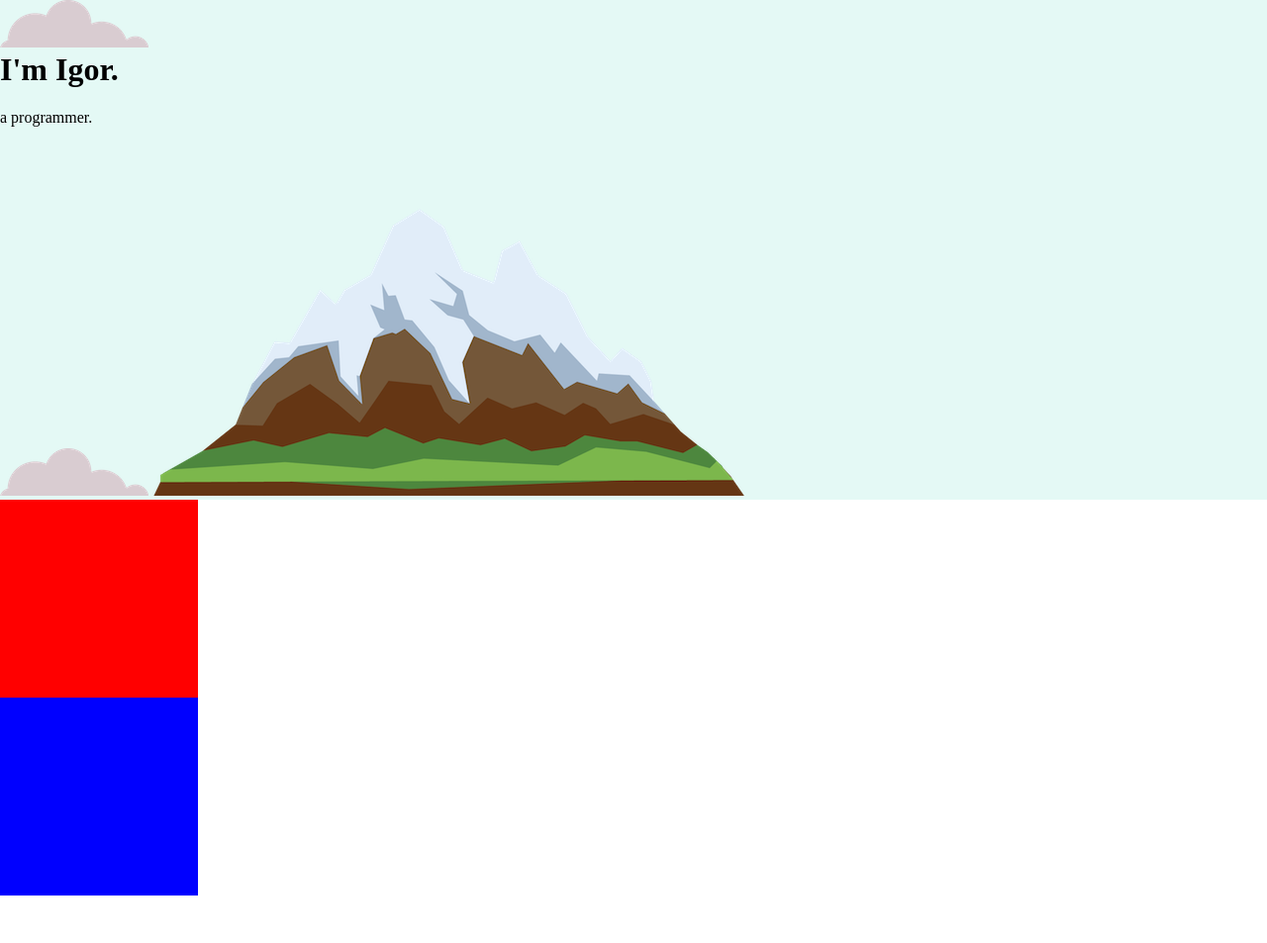
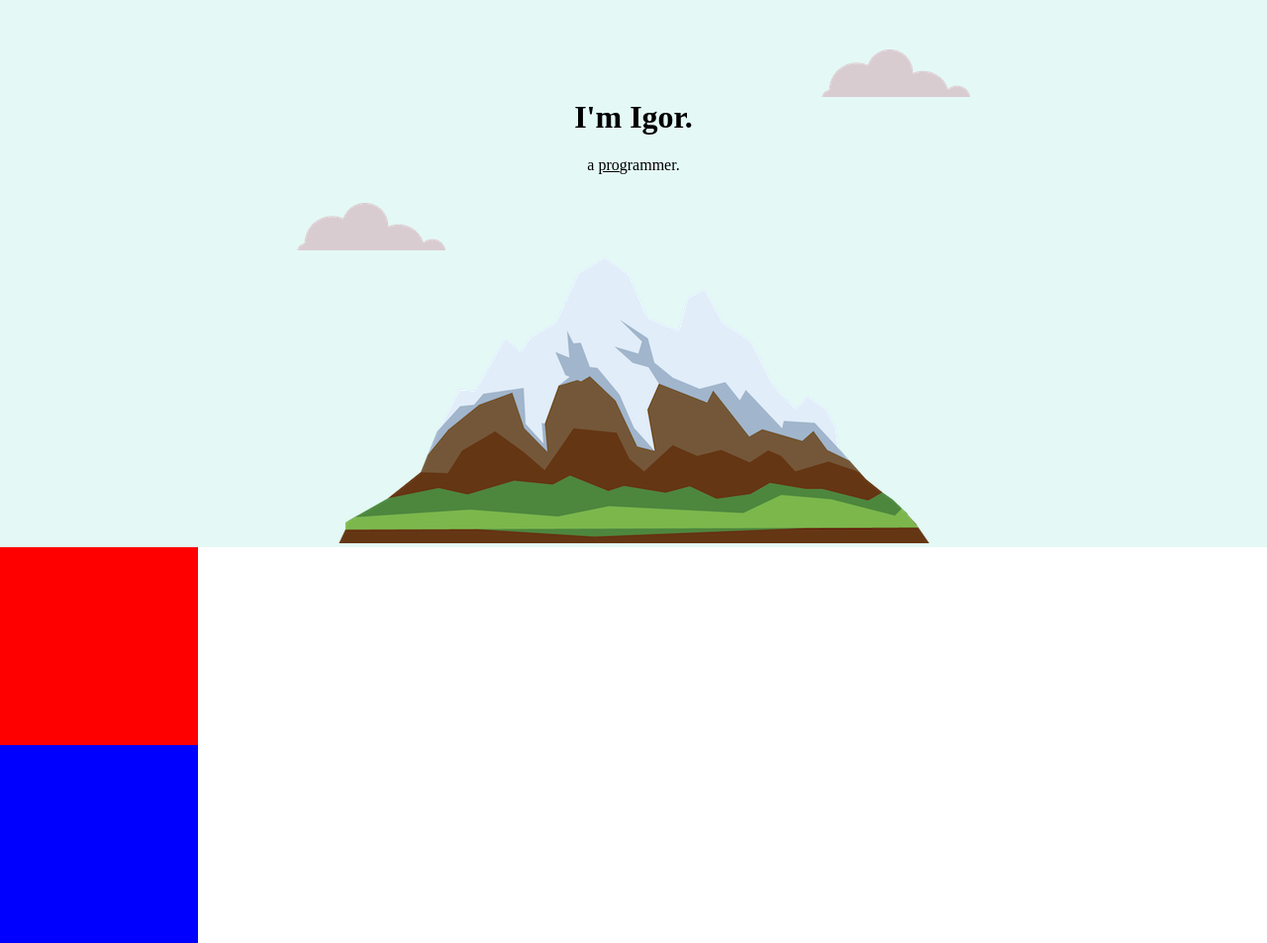
Before and after one commit to Buezrello/CSSMySite, a plain HTML site: page index.html in a window 1280 px wide. Shown: the whole page at 99% size. Before the commit the page ends 905 px from the top, so only its background shows below. Drawn offline with Linux system fonts and the light colour scheme.

Commit message:
centering elements

```diff
--- a/css/styles.css
+++ b/css/styles.css
@@ -1,5 +1,6 @@
 body {
   margin: 0;
+  text-align: center;
 }
 
 h1 {
@@ -8,6 +9,8 @@ h1 {
 
 .top-container {
   background-color: #E4F9F5;
+  position: relative;
+  padding-top: 100px;
 }
 
 .middle-container {
@@ -21,3 +24,15 @@ h1 {
   width: 200px;
   background-color: blue;
 }
+
+.top-cloud {
+  position: absolute;
+  right: 300px;
+  top: 50px;
+}
+
+.bottom-cloud {
+  position: absolute;
+  left: 300px;
+  bottom: 300px;
+}
--- a/index.html
+++ b/index.html
@@ -10,10 +10,10 @@
 
 <body>
   <div class="top-container">
-    <img src="images/cloud.png" alt="cloud-image">
+    <img class="top-cloud" src="images/cloud.png" alt="cloud-image">
     <h1>I'm Igor.</h1>
-    <p>a programmer.</p>
-    <img src="images/cloud.png" alt="cloud-image">
+    <p>a <span style="text-decoration: underline">pro</span>grammer.</p>
+    <img class="bottom-cloud" src="images/cloud.png" alt="cloud-image">
     <img src="images/mountain.png" alt="mountain-image">
   </div>
 
```
